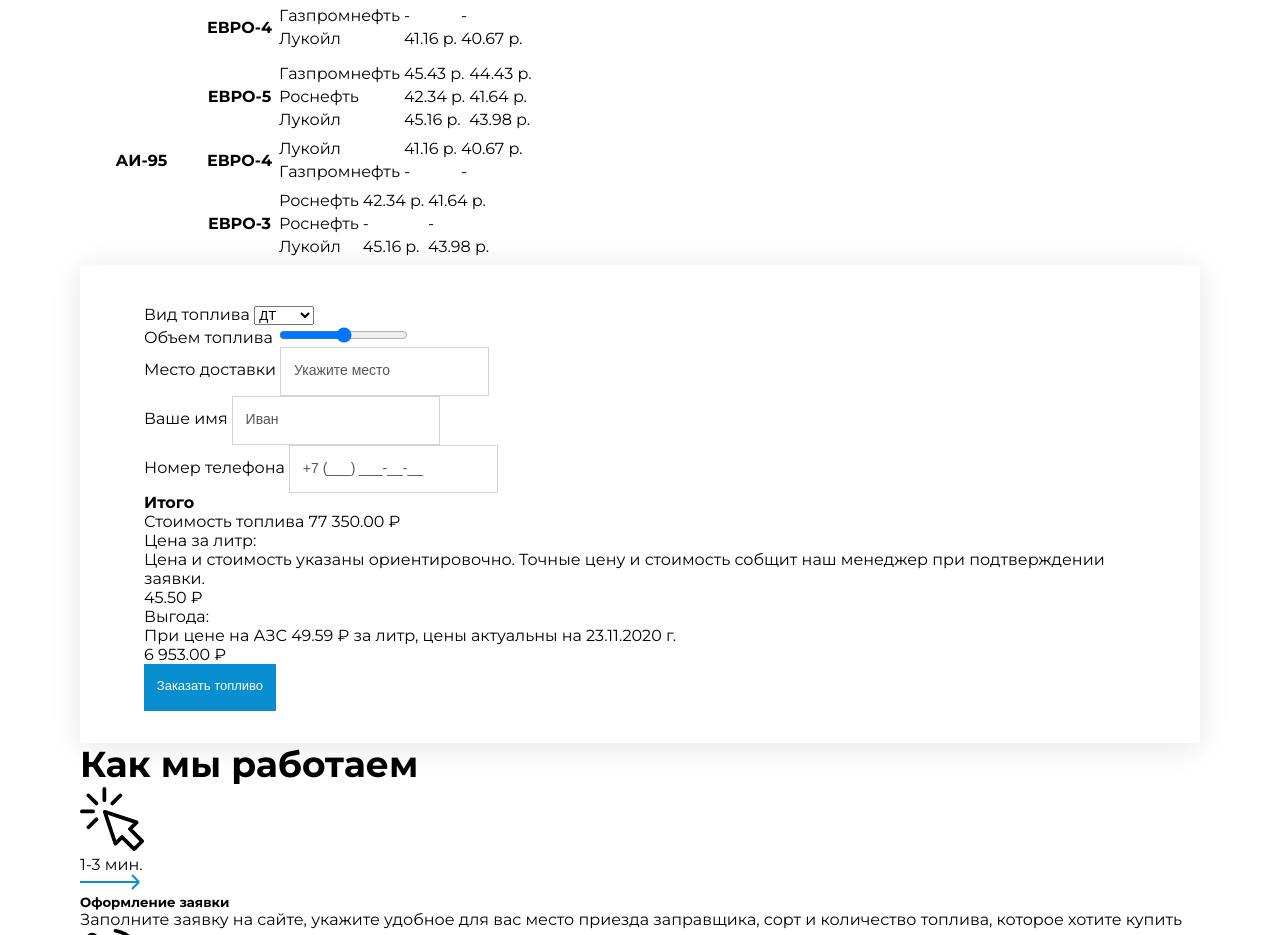
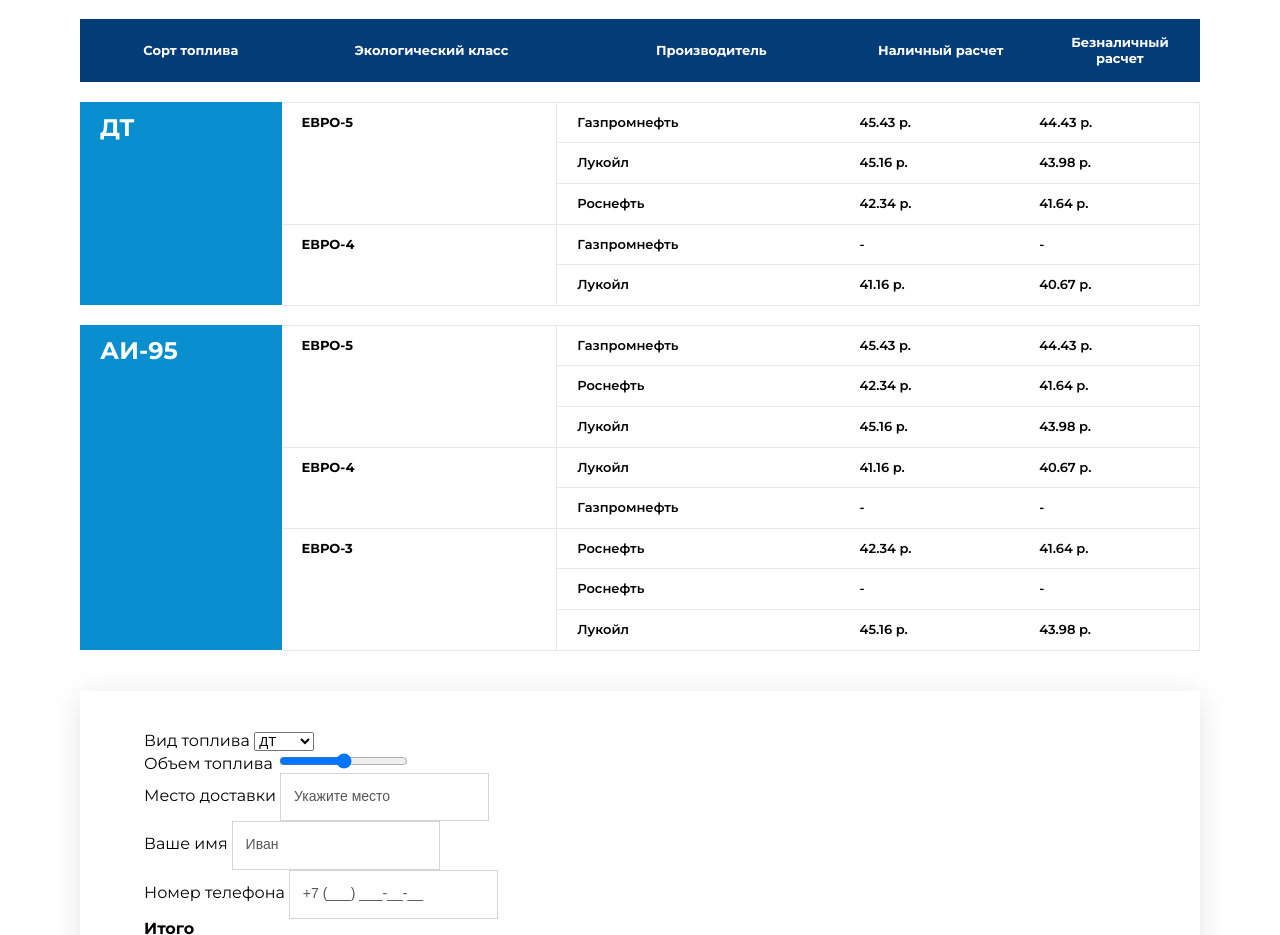
Before and after one commit to ZharikovaES/Processing24Test, a website: page #src/index.html in a window 1280 px wide. Shown: the part 757-1692 px from the top of the page. Drawn offline with nearby package versions, Linux system fonts and the light colour scheme; files that its build step writes are made by us from their sources; files whose address does not match are found by name.

Commit message:
0.1.3: created styles for the fuel-cost

```diff
--- a/#src/_fuel-cost.html
+++ b/#src/_fuel-cost.html
@@ -10,27 +10,29 @@
                     <th>Наличный расчет</th>
                     <th>Безналичный расчет</th>
                 </tr>
+                <tr class="row-space"></tr>
             </thead>
             <tbody>
+
                 <tr>
-                    <th>ДТ</th>
+                    <th colspan="1">ДТ</th>
                     <td colspan="4">
                         <table class="environmental-class">
-                            <tr>
-                                <th>ЕВРО-5</th>
+                            <tr class="environmental-class__row">
+                                <th colspan="1">ЕВРО-5</th>
                                 <td colspan="3">
                                     <table class="fuel-specifications">
-                                        <tr>
+                                        <tr class="fuel-specifications__row">
                                             <td>Газпромнефть</td>
                                             <td>45.43 р.</td>
                                             <td>44.43 р.</td>
                                         </tr>
-                                        <tr>
+                                        <tr class="fuel-specifications__row">
                                             <td>Лукойл</td>
                                             <td>45.16 р.</td>
                                             <td>43.98 р.</td>
                                         </tr>
-                                        <tr>
+                                        <tr class="fuel-specifications__row">
                                             <td>Роснефть</td>
                                             <td>42.34 р.</td>
                                             <td>41.64 р.</td>
@@ -38,16 +40,16 @@
                                     </table>
                                 </td>
                             </tr>
-                            <tr>
-                                <th>ЕВРО-4</th>
+                            <tr class="environmental-class__row">
+                                <th colspan="1">ЕВРО-4</th>
                                 <td colspan="3">
                                     <table class="fuel-specifications">
-                                        <tr>
+                                        <tr class="fuel-specifications__row">
                                             <td>Газпромнефть</td>
                                             <td>-</td>
                                             <td>-</td>
                                         </tr>
-                                        <tr>
+                                        <tr class="fuel-specifications__row">
                                             <td>Лукойл</td>
                                             <td>41.16 р.</td>
                                             <td>40.67 р.</td>
@@ -58,25 +60,26 @@
                         </table>
                     </td>
                 </tr>
+                <tr class="row-space"></tr>
                 <tr>
-                    <th>АИ-95</th>
+                    <th colspan="1">АИ-95</th>
                     <td colspan="4">
                         <table class="environmental-class">
-                            <tr>
+                            <tr class="environmental-class__row">
                                 <th>ЕВРО-5</th>
-                                <td colspan="3">
+                                <td>
                                     <table class="fuel-specifications">
-                                        <tr>
+                                        <tr class="fuel-specifications__row">
                                             <td>Газпромнефть</td>
                                             <td>45.43 р.</td>
                                             <td>44.43 р.</td>
                                         </tr>
-                                        <tr>
+                                        <tr class="fuel-specifications__row">
                                             <td>Роснефть</td>
                                             <td>42.34 р.</td>
                                             <td>41.64 р.</td>
                                         </tr>
-                                        <tr>
+                                        <tr class="fuel-specifications__row">
                                             <td>Лукойл</td>
                                             <td>45.16 р.</td>
                                             <td>43.98 р.</td>
@@ -84,16 +87,16 @@
                                     </table>
                                 </td>
                             </tr>
-                            <tr>
+                            <tr class="environmental-class__row">
                                 <th>ЕВРО-4</th>
-                                <td colspan="3">
+                                <td>
                                     <table class="fuel-specifications">
-                                        <tr>
+                                        <tr class="fuel-specifications__row">
                                             <td>Лукойл</td>
                                             <td>41.16 р.</td>
                                             <td>40.67 р.</td>
                                         </tr>
-                                        <tr>
+                                        <tr class="fuel-specifications__row">
                                             <td>Газпромнефть</td>
                                             <td>-</td>
                                             <td>-</td>
@@ -101,21 +104,21 @@
                                     </table>
                                 </td>
                             </tr>
-                            <tr>
+                            <tr class="environmental-class__row">
                                 <th>ЕВРО-3</th>
-                                <td colspan="3">
+                                <td>
                                     <table class="fuel-specifications">
-                                        <tr>
+                                        <tr class="fuel-specifications__row">
                                             <td>Роснефть</td>
                                             <td>42.34 р.</td>
                                             <td>41.64 р.</td>
                                         </tr>
-                                        <tr>
+                                        <tr class="fuel-specifications__row">
                                             <td>Роснефть</td>
                                             <td>-</td>
                                             <td>-</td>
                                         </tr>
-                                        <tr>
+                                        <tr class="fuel-specifications__row">
                                             <td>Лукойл</td>
                                             <td>45.16 р.</td>
                                             <td>43.98 р.</td>
--- a/#src/scss/basic.scss
+++ b/#src/scss/basic.scss
@@ -39,6 +39,11 @@
 }
 address {
     font-style: normal;
+}
+table, thead, tbody, th, tr, td {
+    border-collapse: collapse;
+    border-spacing: 0;
+    padding: 0;
 }
 
 .checkbox{
--- /dev/null
+++ b/#src/scss/fuel-cost.scss
@@ -0,0 +1,113 @@
+.fuel-cost {
+    padding: min(9vh, 91px) 0 min(5vh, 50px);
+
+    &__title {
+        margin-bottom: min(5vh, 48px);
+    }
+    &__table {
+        display: block;
+        overflow: auto;
+        table-layout: fixed;
+        width: 100%;
+
+        &>thead, &>tbody {
+            width: 100%;
+        }
+
+        &>thead{
+            background-color: $blue2;
+            color: white;
+            @include adaptiv-font(13, 11, 1);
+            line-height: 1.2;
+            font-weight: 600;
+
+            &>tr{
+                th {
+                    padding: min(2vh, 19px) min(1vw, 10px) min(2vh, 21px) $gridGap;
+                    &:first-child{
+                        width: 18%;
+                    }
+                    &:nth-child(2) {
+                        width: 25%;
+                    }
+                    &:nth-child(3) {
+                        width: 25%;
+                    }
+                    &:nth-child(4) {
+                        width: 16%;
+                    }
+                    &:nth-child(5) {
+                        width: 16%;
+                    }
+                }
+            }
+        }
+        &>tbody {
+            &>tr {
+                border-right: 1px solid $white2;
+            }
+            &>tr>th{
+                background-color: $blue1;
+                text-align: left;
+                vertical-align: top;
+                color: white;
+                font-weight: 700;
+                @include adaptiv-font(24, 20, 1);
+                line-height: 1.2;
+                padding: min(1.5vh, 16px) min(2vw, 20px);
+            }
+            &>tr>td{
+                border-top: 1px solid $white2;
+                border-bottom: 1px solid $white2;
+            }
+        }
+        .row-space{
+            height: 20px;
+            border-right: none;
+        }
+    }
+}
+.environmental-class {
+    width: 100%;
+    table-layout: fixed;
+
+    @include adaptiv-font(13, 11, 1);
+    line-height: 1.2;
+    font-weight: 600;
+
+    &>tbody>tr>th{
+        width: 30%;
+        padding: min(1.5vh, 16px) min(2vw, 20px);
+        text-align: left;
+        vertical-align: top;
+    }
+    &>tbody>tr>td{
+        width: 70%;
+    }
+    &__row{
+        &>td{
+            border-left: 1px solid $white2;
+        }
+    }
+    &__row + &__row{
+        border-top: 1px solid $white2;
+    }
+}
+.fuel-specifications {
+    width: 100%;
+    table-layout: fixed;
+    &>tbody>tr>td{
+        width: 28%;
+        &:first-child {
+            width: 44%;
+        }
+    }
+    &__row{
+        td{
+            padding: min(1.5vh, 16px) min(2vw, 20px);
+        }
+    }
+    &__row + &__row{
+        border-top: 1px solid $white2;
+    }
+}
--- a/#src/scss/fuel-delivery.scss
+++ b/#src/scss/fuel-delivery.scss
@@ -1,5 +1,5 @@
 .fuel-delivery {
-    padding: min(9vh, 91px) 0 min(5vh, 50px);
+    padding: min(5vh, 50px) 0 min(10vh, 100px);
     &__title {
         font-weight: 700;
         @include adaptiv-font(48, 28, 1);
--- a/#src/scss/style.scss
+++ b/#src/scss/style.scss
@@ -144,4 +144,5 @@
 
 @import "header";
 @import "fuel-delivery";
+@import "fuel-cost";
 @import "footer";
```
Also changed, not shown: Processing24Test/index.html (+28 -25 lines), Processing24Test/css/style.css, Processing24Test/css/style.min.css.
